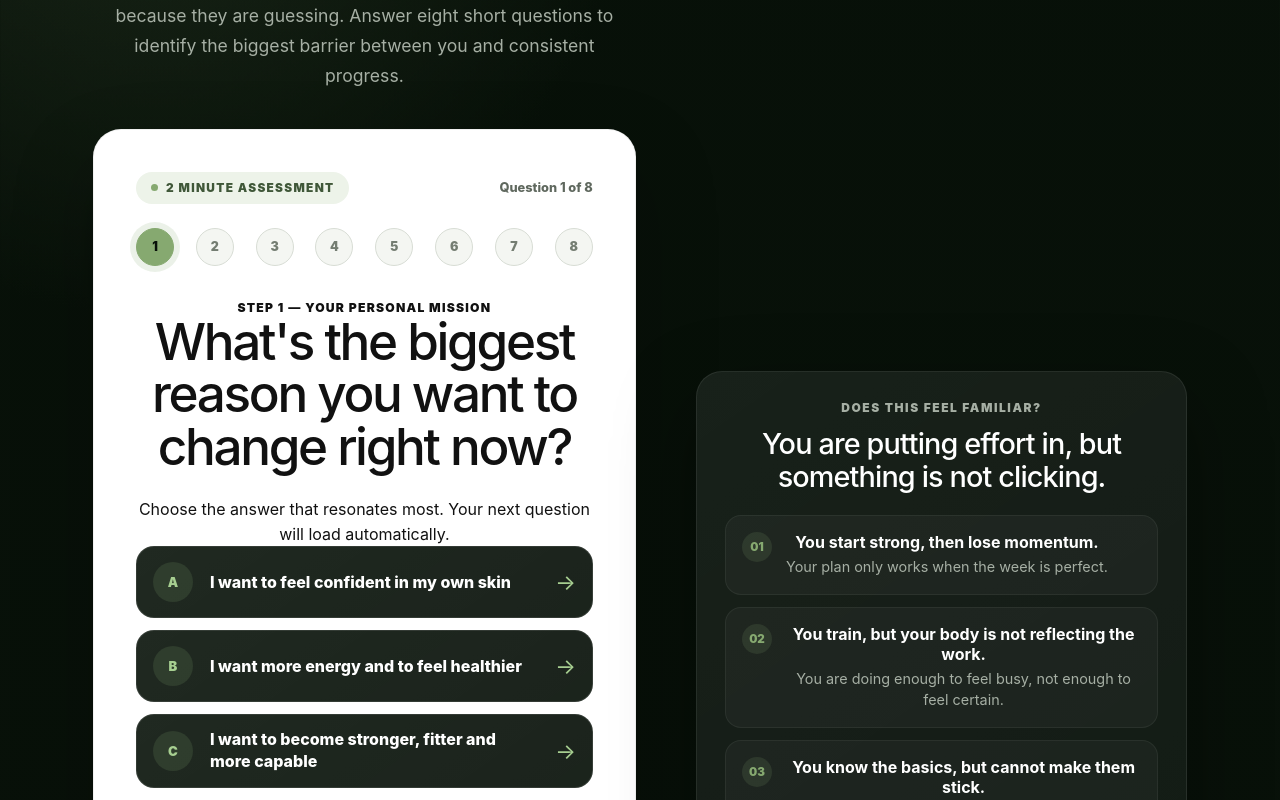
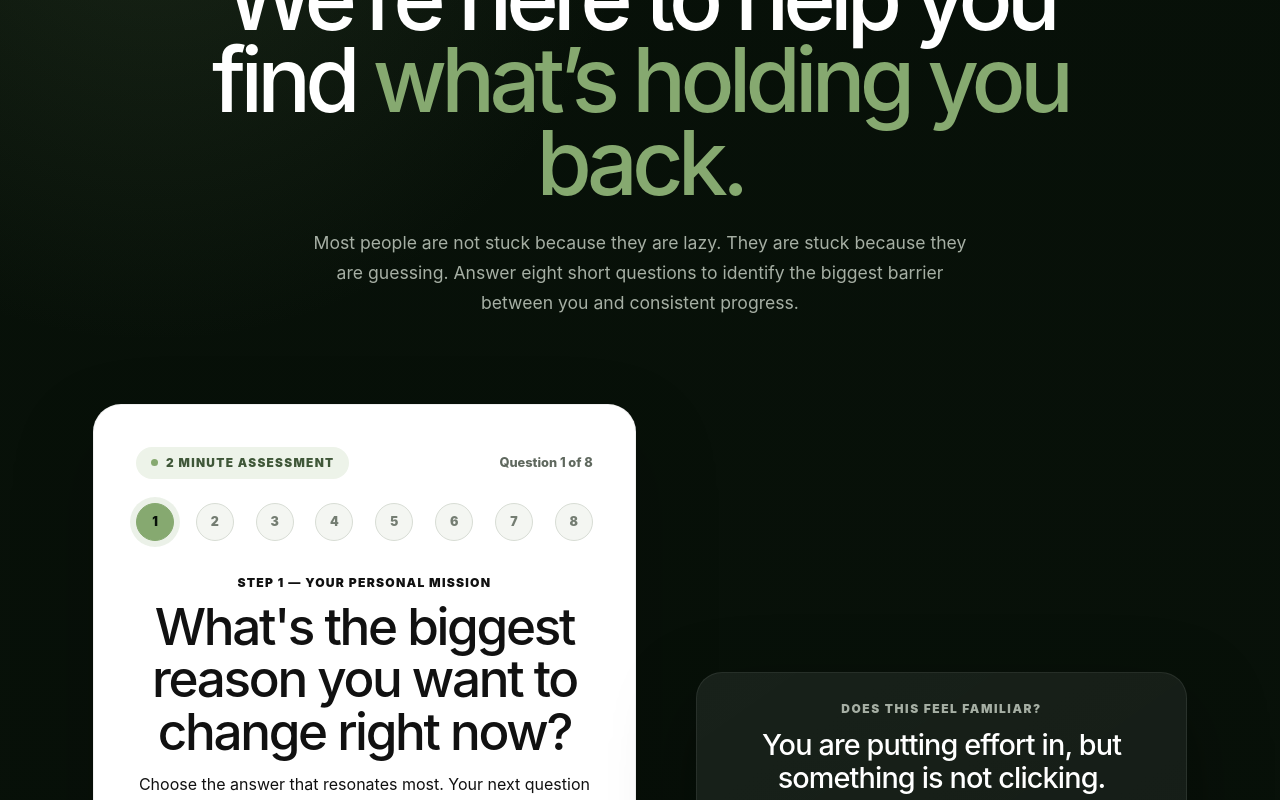
Before and after one commit to builtfromzero-1/bfs-starting-point, a React (Vite) app: page / in a window 1280 px wide. Shown: the part 712-1512 px from the top of the page. Built offline with nearby package versions, Linux system fonts and the light colour scheme.

Commit message:
text centred hero

```diff
--- a/src/App.css
+++ b/src/App.css
@@ -96,10 +96,16 @@ button {
   min-height: calc(100vh - 72px);
   margin: 0 auto;
   padding: 64px 0;
+
   display: grid;
   grid-template-columns: 1.05fr 0.95fr;
-  gap: 60px;
-  align-items: center;
+  grid-template-areas:
+    "intro intro"
+    "quiz pain";
+
+  gap: 48px 60px;
+  align-items: start;
+}
 
   .hero {
   justify-items: center;
@@ -108,6 +114,46 @@ button {
   width: 100%;
   max-width: 650px;
 }
+
+.heroIntro {
+  grid-area: intro;
+  width: 100%;
+  max-width: 900px;
+  margin: 0 auto;
+  text-align: center;
+}
+
+.heroIntro h1 {
+  width: 100%;
+  max-width: 900px;
+  margin: 0 auto;
+  text-align: center;
+}
+
+.heroIntro .heroText {
+  max-width: 680px;
+  margin: 24px auto 0;
+  text-align: center;
+}
+
+.heroIntro .heroLogo {
+  display: block;
+  margin: 0 auto 24px;
+}
+
+.heroIntro .eyebrow {
+  text-align: center;
+}
+
+.heroQuiz {
+  grid-area: quiz;
+  width: 100%;
+}
+
+.hero > .painCard {
+  grid-area: pain;
+  width: 100%;
+  align-self: start;
 }
 
 @media (min-width: 769px) {
@@ -2333,7 +2379,7 @@ text-align: center;
   text-decoration: none !important;
 }
 .heroLogo {
-  width: 160px;
+  width: 400px;
   height: auto;
   display: block;
   margin: 0 auto 24px;
@@ -2693,3 +2739,23 @@ text-align: center;
     transform: translateX(55px);
   }
 }
+@media (max-width: 768px) {
+  .hero {
+    display: flex;
+    flex-direction: column;
+    width: min(100% - 32px, 680px);
+    padding: 48px 0;
+    gap: 32px;
+  }
+
+  .heroIntro {
+    width: 100%;
+    max-width: none;
+    text-align: center;
+  }
+
+  .heroQuiz,
+  .hero > .painCard {
+    width: 100%;
+  }
+}
--- a/src/App.jsx
+++ b/src/App.jsx
@@ -56,46 +56,36 @@ if (showQuiz) {
     <main className="page">
 
       <section className="hero">
-        <div className="heroContent">
+        <div className="heroIntro">
   <img
     src="/images/brand/Logo.png"
     alt="Built From Zero"
     className="heroLogo"
   />
-          <p className="eyebrow" style={{ textAlign: "center" }}>
+
+  <p className="eyebrow">
     The Built From Zero Assessment
   </p>
 
-          <h1
-  style={{
-    textAlign: "center",
-    width: "100%",
-    margin: "0 auto"
-  }}
->
+  <h1>
     We’re here to help you find
     <span> what’s holding you back.</span>
   </h1>
 
-          <p
-  className="heroText"
-  style={{
-    textAlign: "center",
-    marginLeft: "auto",
-    marginRight: "auto"
-  }}
->
-            Most people are not stuck because they are lazy.
-            They are stuck because they are guessing. Answer eight short
-            questions to identify the biggest barrier between you and
-            consistent progress.
+  <p className="heroText">
+    Most people are not stuck because they are lazy. They are stuck
+    because they are guessing. Answer eight short questions to identify
+    the biggest barrier between you and consistent progress.
   </p>
+</div>
 
+<div className="heroQuiz">
   <div className="homeQuestion">
     <div className="homeAssessmentTop">
       <span className="assessmentPill">
         2 minute assessment
       </span>
+
 
               <span className="homeQuestionCount">
                 Question 1 of 8
```
Lines whose indentation alone changed are shown as unchanged.
